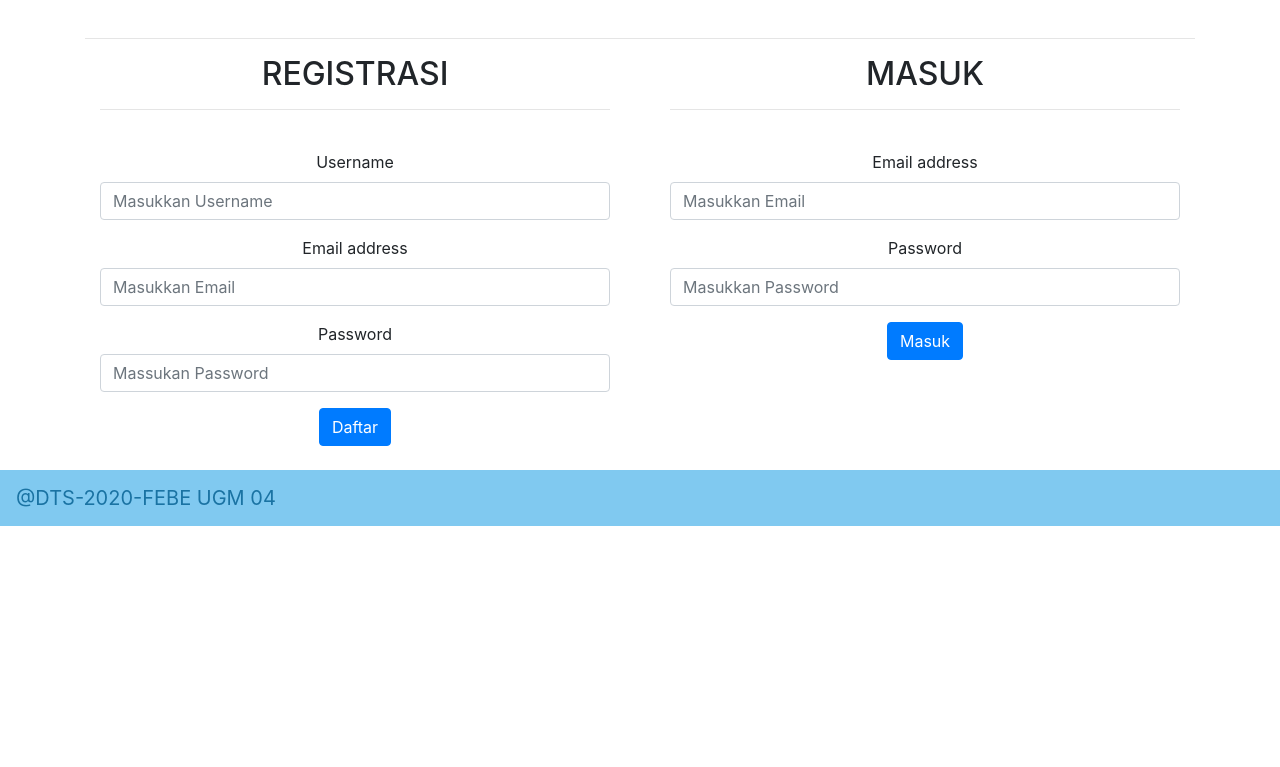
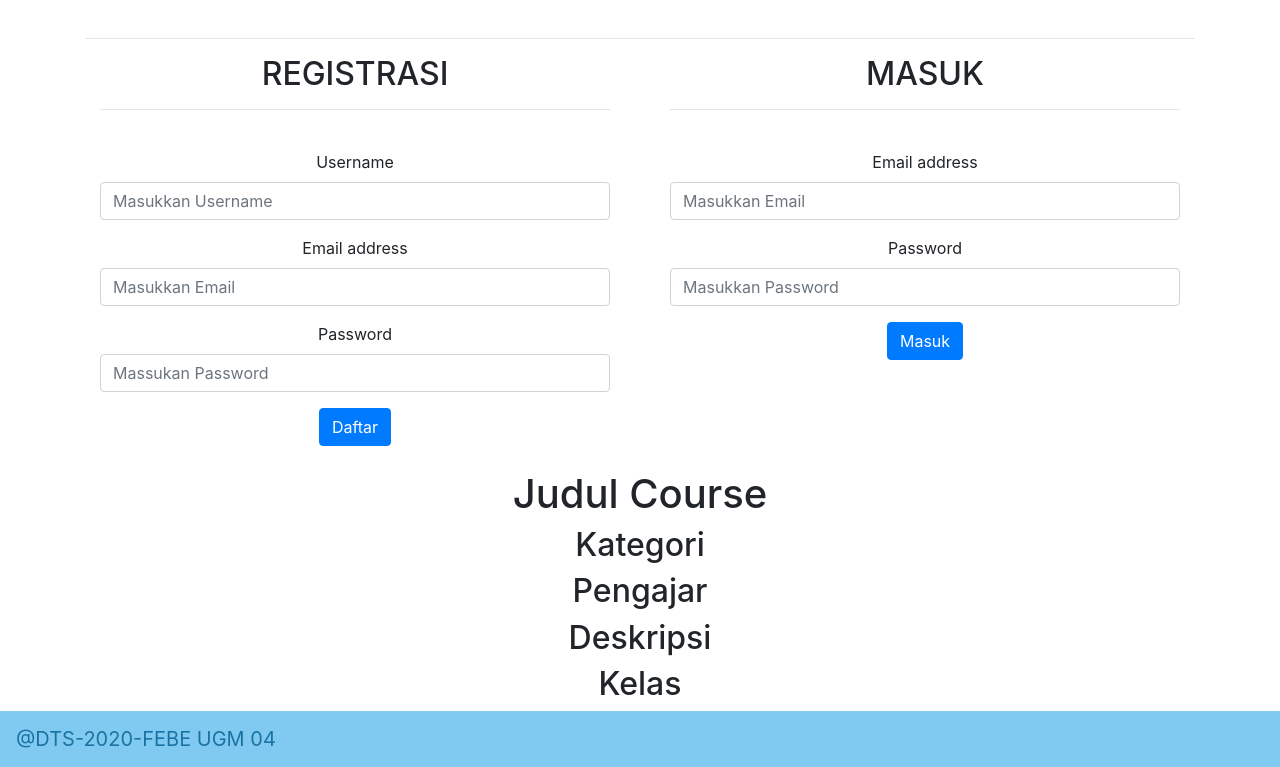
Before and after one commit to nivanrs/bank-crowd-academy, a React (Create React App) app: page / in a window 1280 px wide. Shown: the part 865-1632 px from the top of the page. Before the commit the page ends 1391 px from the top, so only its background shows below. Built offline with nearby package versions, Linux system fonts and the light colour scheme.

Commit message:
Penambahan awal Course Page

```diff
--- a/src/App.js
+++ b/src/App.js
@@ -7,6 +7,7 @@ import Register from "./component/Register/Register";
 import Banner from "./component/Jumbotron/Jumbotron";
 import KursusPilihan from "./component/KursusPilihan/KursuPilihan";
 import { Row, Col, Container } from "react-bootstrap";
+import CoursePage from "./component/CoursePage/CoursePage";
 
 function App() {
   return (
@@ -29,6 +30,7 @@ function App() {
         </Row>
       </Container>
       <br />
+      <CoursePage/>
       <Footer />
     </div>
   );
--- /dev/null
+++ b/src/component/CoursePage/CoursePage.jsx
@@ -0,0 +1,17 @@
+import React from "react";
+import "bootstrap/dist/css/bootstrap.min.css";
+import { Container } from "react-bootstrap";
+import { Text } from "react"
+
+export default function CoursePage(props) {
+    return (
+        <Container>
+            <h1>Judul Course</h1>
+            <h2>Kategori</h2>
+            <h2>Pengajar</h2>
+            <h2>Deskripsi</h2>
+            <h2>Kelas</h2>
+
+        </Container>
+    );
+  }
```
